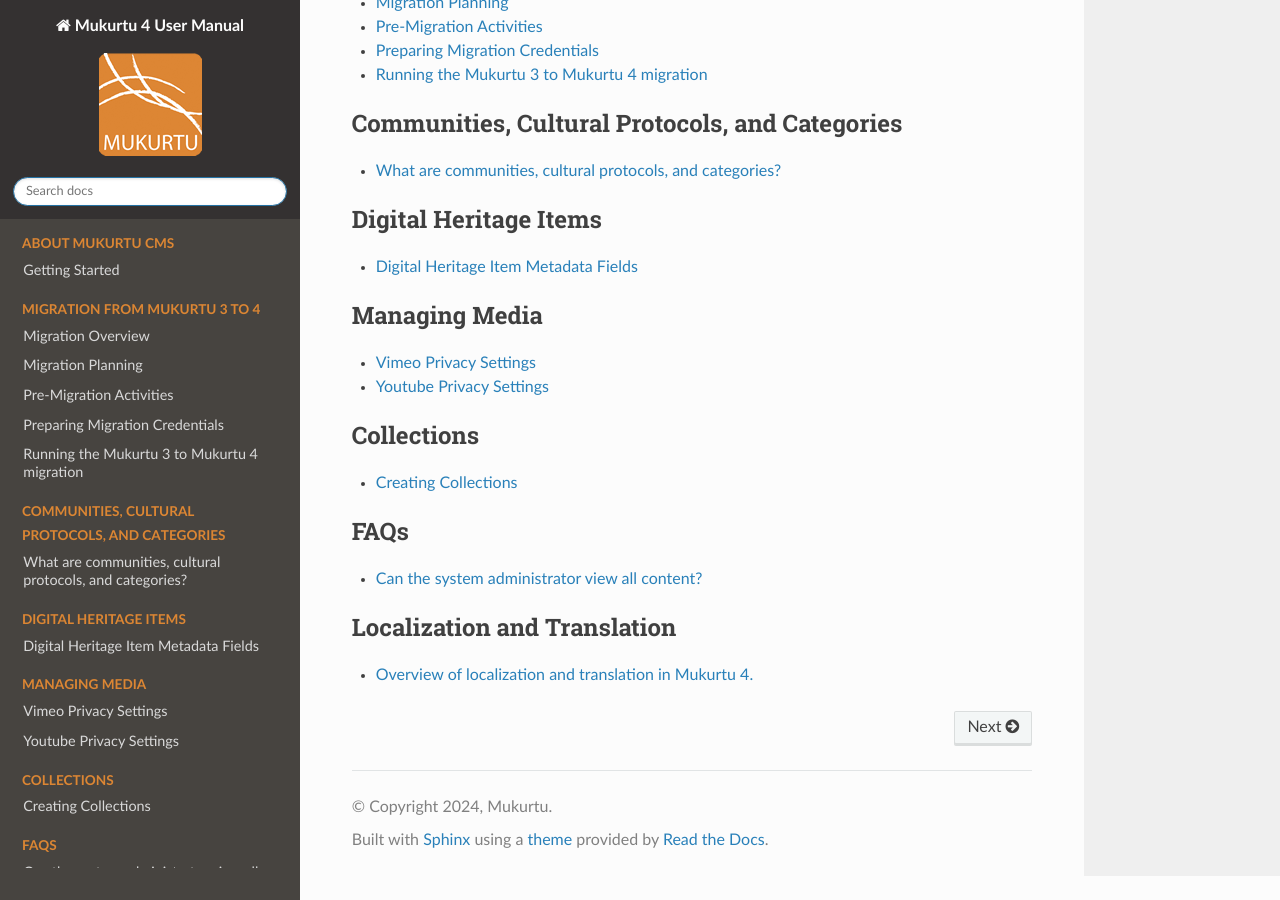
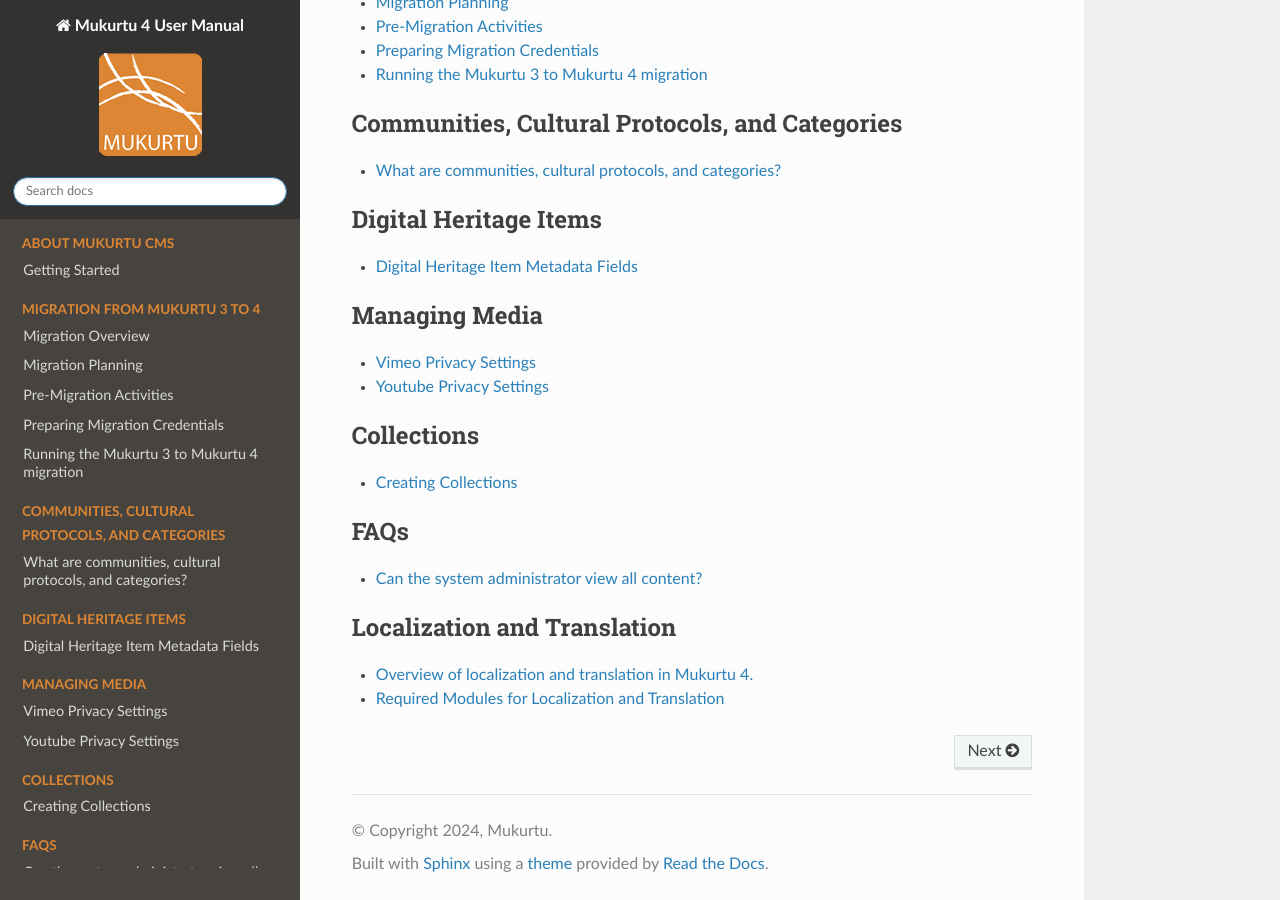
Before and after one commit to MukurtuCMS/mukurtudocs, a Sphinx documentation site: the page built from docs/source/index.rst, in a window 1280 px wide and 900 px high, scrolled down 762 px. Built offline with Sphinx 7.4.7 and the Read the Docs theme 3.1.0, drawn with Linux system fonts in a browser that asks for light colours.

Commit message:
Update index.rst

```diff
--- a/docs/source/index.rst
+++ b/docs/source/index.rst
@@ -99,3 +99,4 @@
    :caption: Localization and Translation
 
    localization-translation/LocalizationTranslationOverview
+   localization-translation/RequiredModules
```
